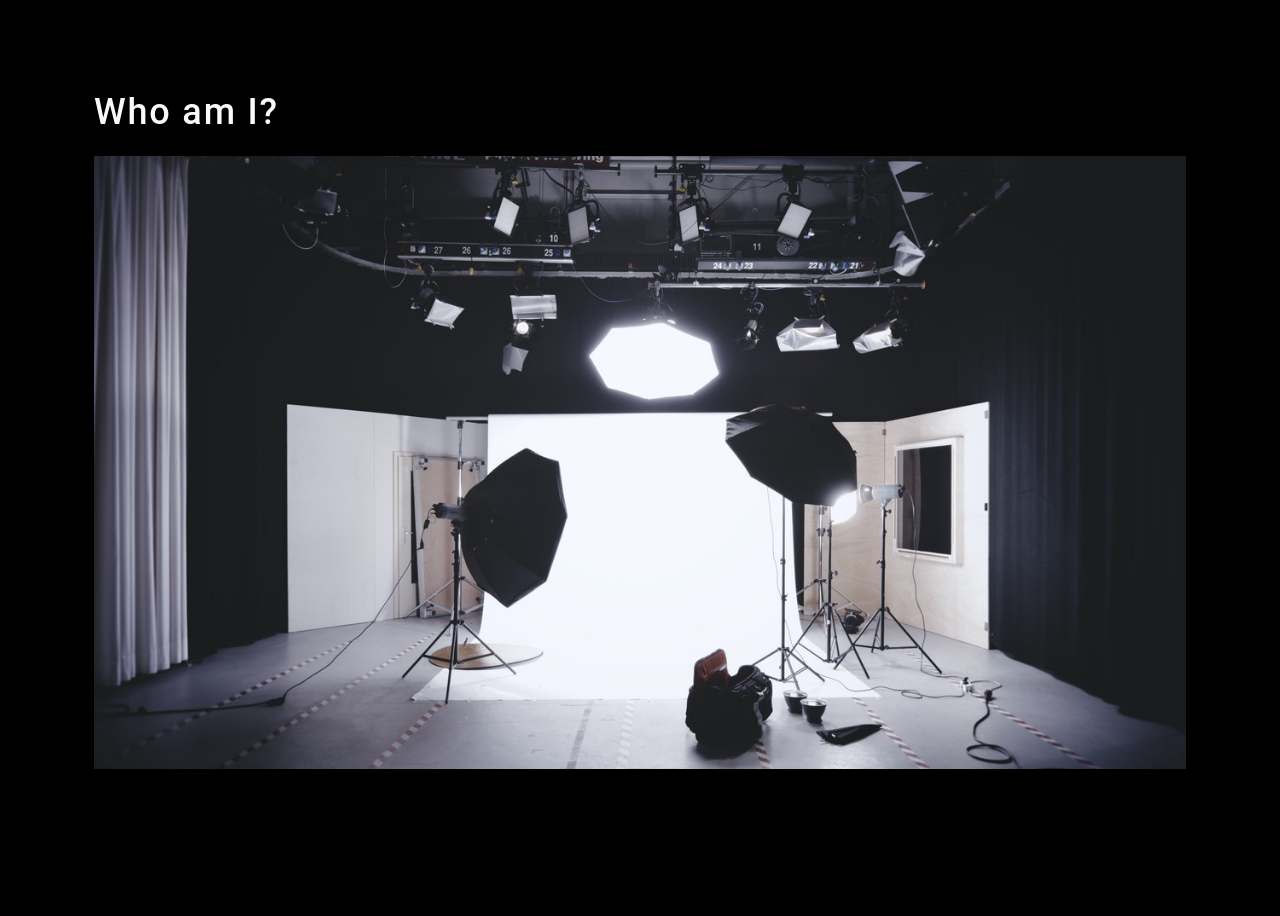
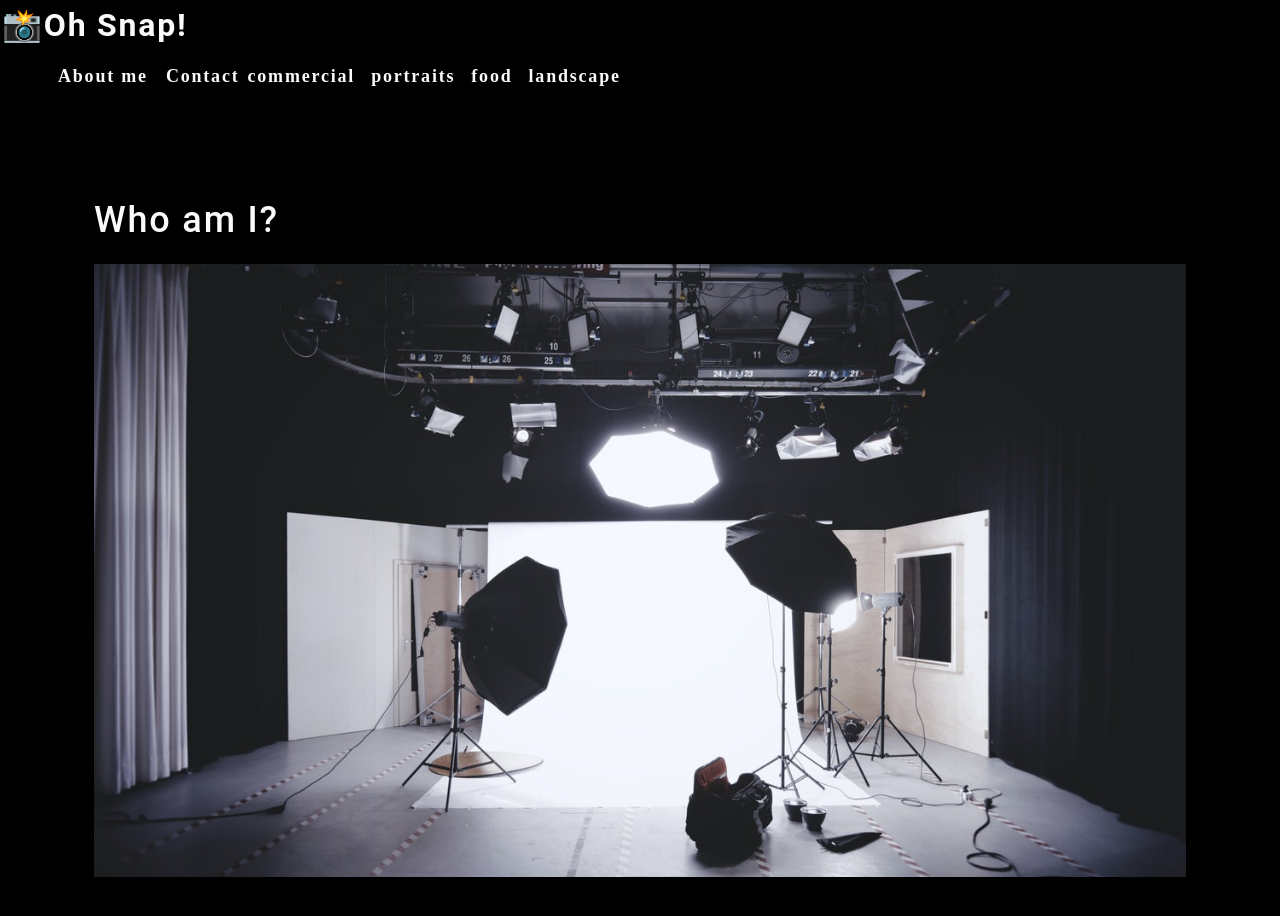
Before and after one commit to xndroli/photo-port, a React (Create React App) app: page / in a window 1280 px wide. Shown: the top 916 px of the page. Before the commit the page ends 883 px from the top, so only its background shows below. Built offline with nearby package versions, Linux system fonts and the light colour scheme.

Commit message:
set up Nav component

```diff
--- a/src/App.js
+++ b/src/App.js
@@ -1,9 +1,11 @@
 import React from 'react';
+import Nav from './components/Nav';
 import About from './components/About';
 
 function App() {
 	return (
 		<div>
+			<Nav></Nav>
 			<main>
 				<About></About>
 			</main>
--- /dev/null
+++ b/src/components/Nav/index.js
@@ -0,0 +1,52 @@
+import React from 'react';
+
+function Nav() {
+	const categories = [
+		{
+			name: 'commercial',
+			description:
+				'Photos of grocery stores, food trucks, and other commercial projects',
+		},
+		{ name: 'portraits', description: 'Portraits of people in my life' },
+		{ name: 'food', description: 'Delicious delicacies' },
+		{
+			name: 'landscape',
+			description: 'Fields, farmhouses, waterfalls, and the beauty of nature',
+		},
+	];
+	function categorySelected(name) {
+		console.log(`${name} clicked`);
+	}
+	return (
+		<header>
+			<h2>
+				<a href="/">
+					<span role="img" aria-label="camera">
+						{' '}
+						📸
+					</span>
+					Oh Snap!
+				</a>
+			</h2>
+			<nav>
+				<ul className="flex-row">
+					<li className="mx-2">
+						<a href="#about">About me</a>
+					</li>
+					<li>
+						<span>Contact</span>
+					</li>
+					{categories.map((category) => (
+						<li className="mx-1" key={category.name}>
+							<span onClick={() => categorySelected(category.name)}>
+								{category.name}
+							</span>
+						</li>
+					))}
+				</ul>
+			</nav>
+		</header>
+	);
+}
+
+export default Nav;
```
